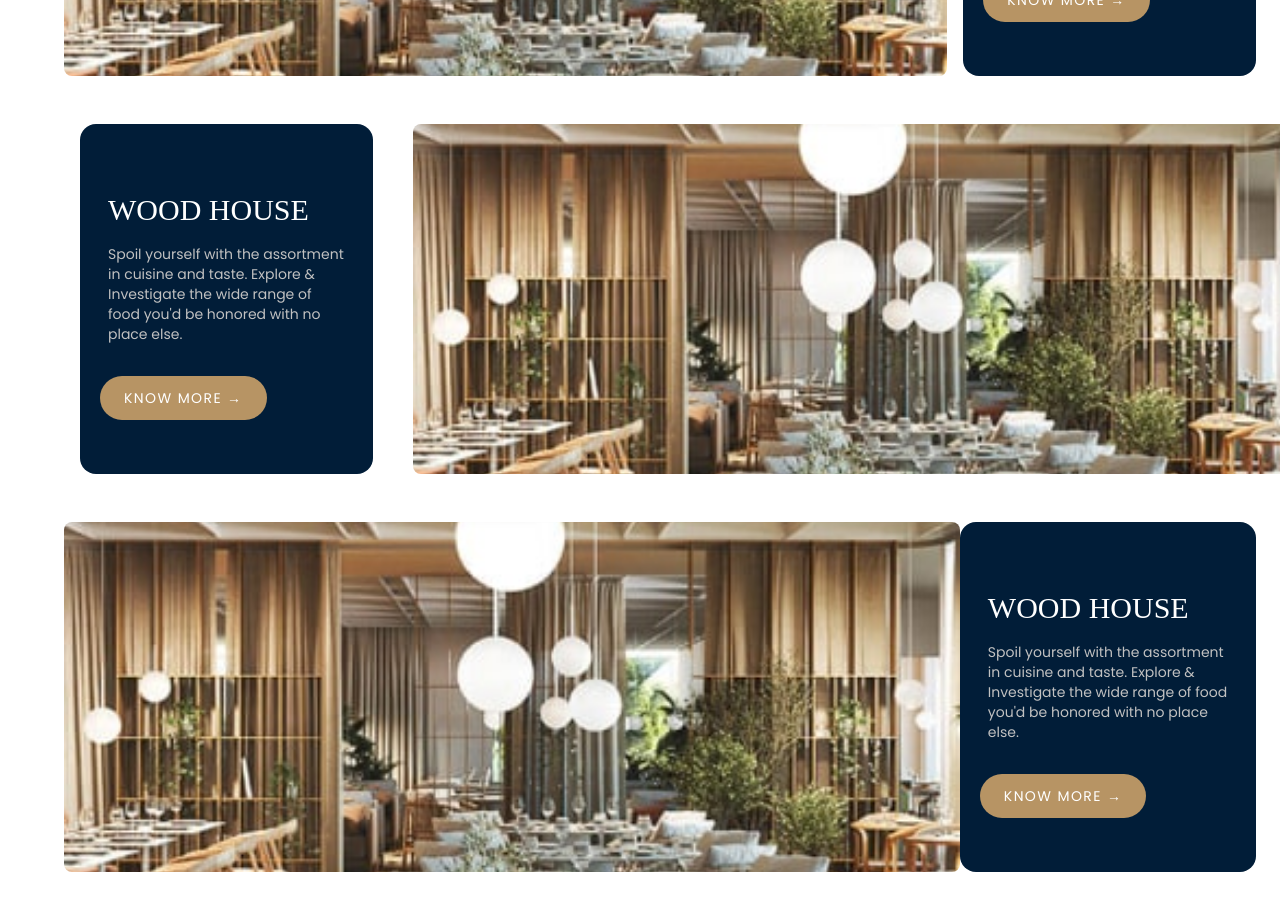
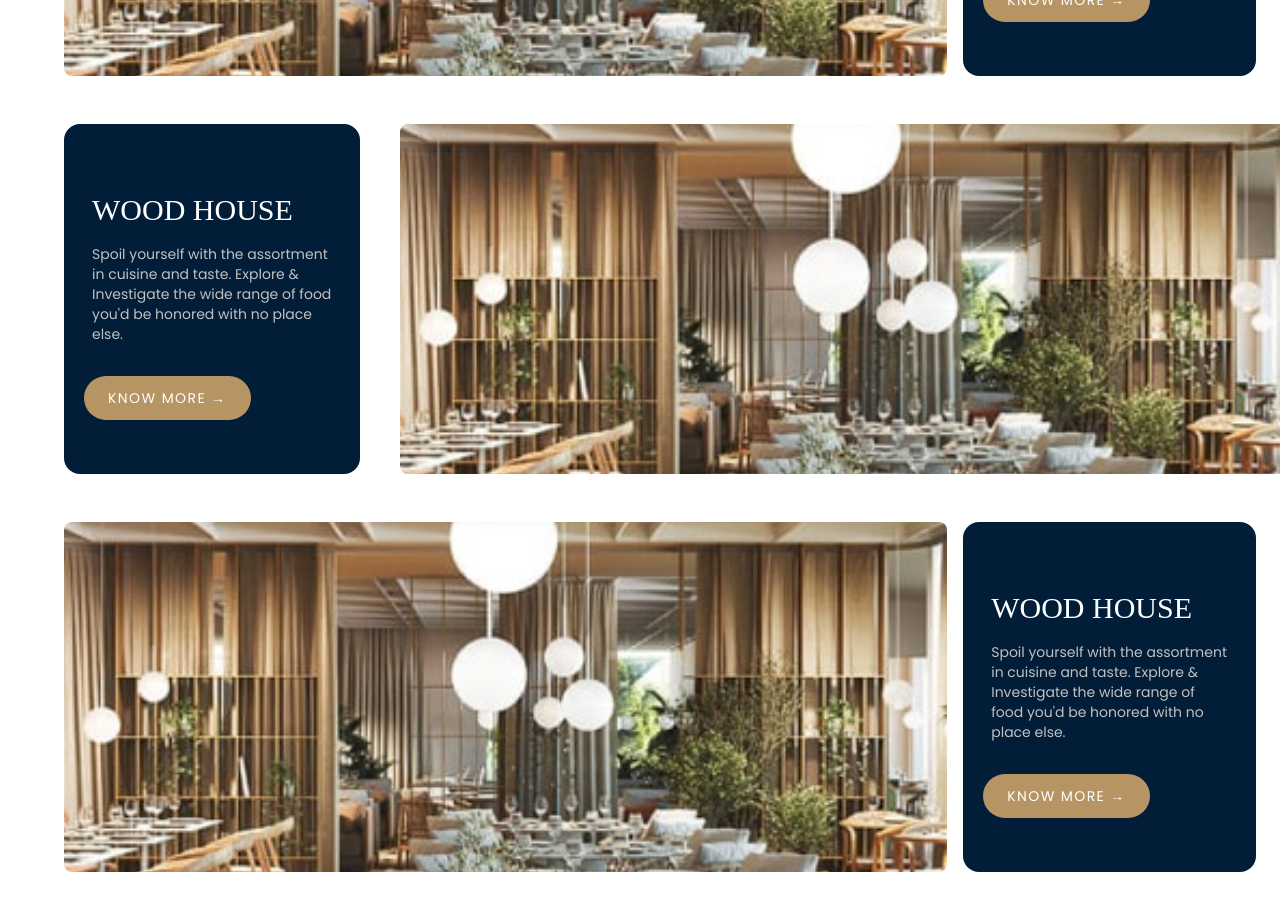
Before and after one commit to NAVIN0507/hotel, a Next.js app: page / in a window 1280 px wide. Shown: the part 2640-3538 px from the top of the page. Built offline with nearby package versions, Linux system fonts and the light colour scheme; a web font is replaced by a local one.

Commit message:
Updated css

```diff
--- a/components/Home/BentoGrid.tsx
+++ b/components/Home/BentoGrid.tsx
@@ -39,7 +39,7 @@ const BentoGrid = () => {
     </div>
     </div>
        <div className='flex flex-col md:flex-row'>
-           <div className='md:w-3/12 h-[350px] bg-[#011D38] p-7 md:ml-14 mt-10 rounded-2xl'>
+           <div className='md:w-3/12 h-[350px] bg-[#011D38] p-7 md:ml-10 mt-10 rounded-2xl'>
        <div className='mt-10'>
         <h1 className='text-white font-mono text-3xl'>WOOD HOUSE</h1>
         <p className='text-[#C1C1C1] text-sm mt-4'>Spoil yourself with the assortment in cuisine and taste. Explore & Investigate the wide range of food you'd be honored with no place else.
@@ -70,7 +70,7 @@ const BentoGrid = () => {
             className='w-[900px] h-[350px] object-cover rounded-lg mt-10 ml-10'
             />
         </div>
-        <div className=' md:w-3/12 h-[350px] bg-[#011D38] p-7 md:ml-10 mt-10 rounded-2xl'>
+        <div className=' md:w-3/12 h-[350px] bg-[#011D38] p-7 md:ml-14 mt-10 rounded-2xl'>
        <div className='mt-10'>
         <h1 className='text-white font-mono text-3xl'>WOOD HOUSE</h1>
         <p className='text-[#C1C1C1] text-sm mt-4'>Spoil yourself with the assortment in cuisine and taste. Explore & Investigate the wide range of food you'd be honored with no place else.
```
